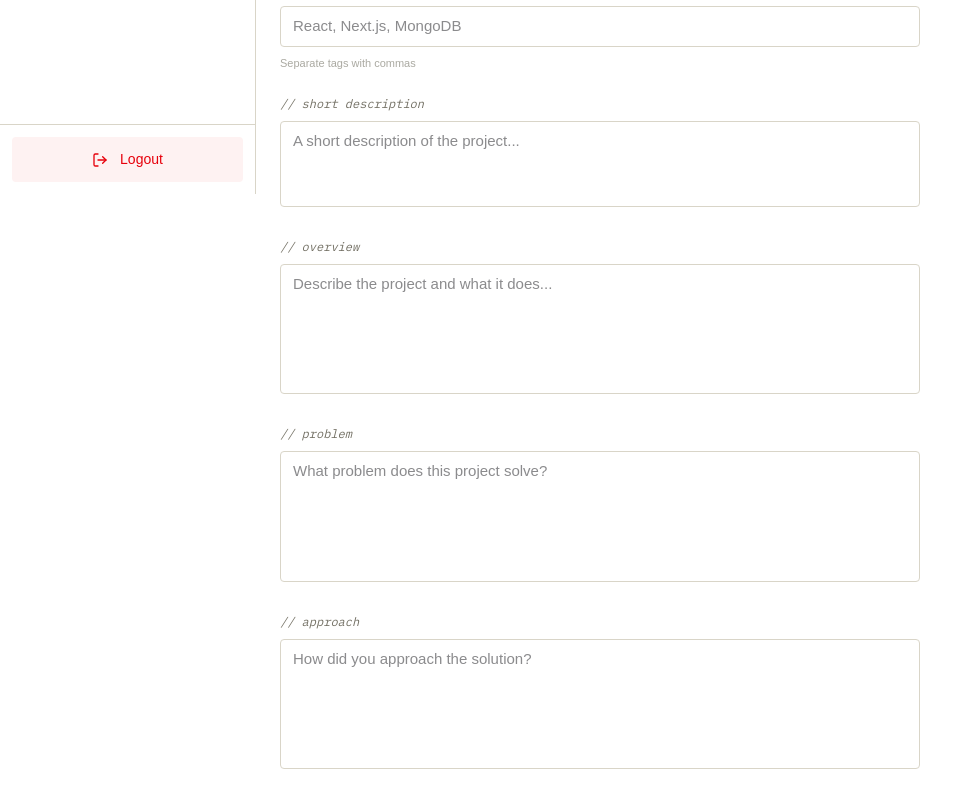
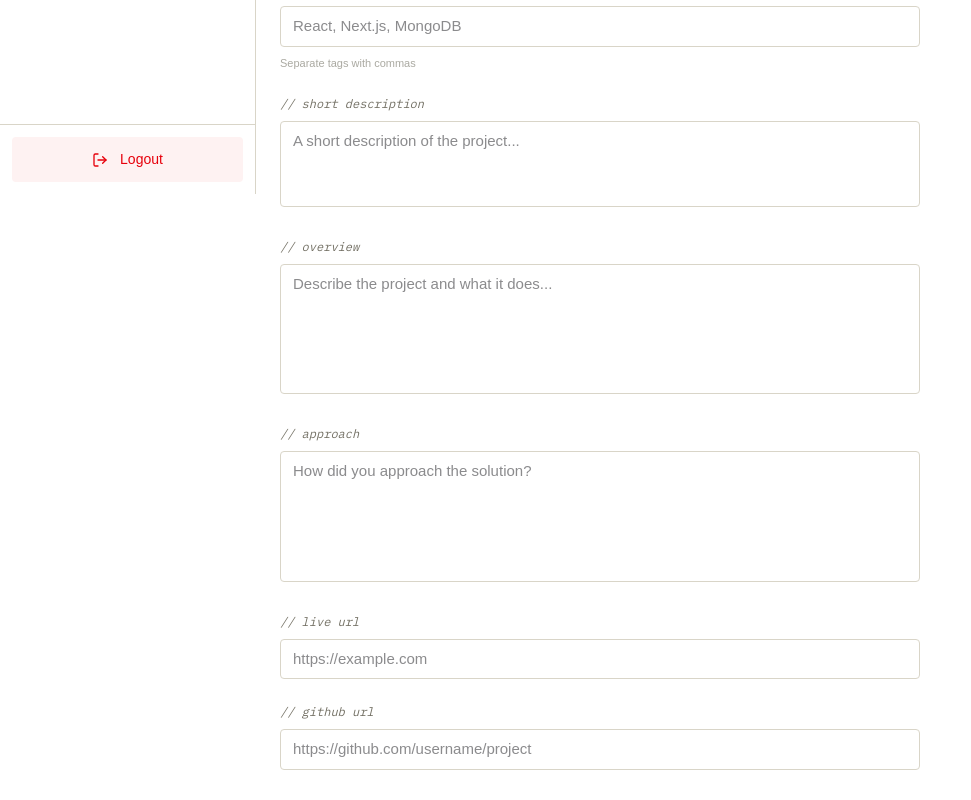
Before and after one commit to dev-nirob1/portfolio-nextjs, a Next.js app: page /admin/projects/new in a window 1280 px wide. Shown: the part 606-1406 px from the top of the page, without its empty margins (0-971 px from the left). Built offline with nearby package versions, Linux system fonts and the light colour scheme; no server answers.

Commit message:
project api update and connect project api in dashboard projects page

```diff
--- a/src/app/admin/projects/new/page.js
+++ b/src/app/admin/projects/new/page.js
@@ -24,8 +24,9 @@ const NewProjectPage = () => {
     tags: "",
     shortDescription: "",
     overview: "",
-    problem: "",
     approach: "",
+    liveUrl: "",
+    githubUrl: "",
     status: "draft",
     category: "",
     featured: false,
@@ -196,20 +197,6 @@ const NewProjectPage = () => {
             />
           </div>
 
-          {/* Problem */}
-          <div>
-            <Label htmlFor="problem">problem</Label>
-
-            <Textarea
-              id="problem"
-              name="problem"
-              rows={5}
-              value={formData.problem}
-              onChange={handleChange}
-              placeholder="What problem does this project solve?"
-            />
-          </div>
-
           {/* Approach */}
           <div>
             <Label htmlFor="approach">approach</Label>
@@ -223,7 +210,33 @@ const NewProjectPage = () => {
               placeholder="How did you approach the solution?"
             />
           </div>
+          {/* Live URL */}
+          <div>
+            <Label htmlFor="liveUrl">live url</Label>
+            <Input
+              id="liveUrl"
+              type="url"
+              name="liveUrl"
+              value={formData.liveUrl}
+              onChange={handleChange}
+              placeholder="https://example.com"
+            />
+          </div>
+
+          {/* GitHub URL */}
+          <div>
+            <Label htmlFor="githubUrl">github url</Label>
+            <Input
+              id="githubUrl"
+              type="url"
+              name="githubUrl"
+              value={formData.githubUrl}
+              onChange={handleChange}
+              placeholder="https://github.com/username/project"
+            />
+          </div>
         </div>
+
 
         {/* Sidebar */}
         <div className="lg:col-span-1">
--- a/src/app/admin/projects/page.js
+++ b/src/app/admin/projects/page.js
@@ -1,65 +1,63 @@
+"use client";
+
+import { useEffect, useState } from "react";
 import Link from "next/link";
 import { FiEdit2, FiTrash2 } from "react-icons/fi";
-
-import Heading from "@/app/components/ui/Heading";
-import Button from "@/app/components/ui/Button";
-
-const projects = [
-  { id: 1, title: "BoxDrop", category: "full-stack", status: "published" },
-  { id: 2, title: "Aurex Chronograph", category: "landing page", status: "draft" },
-  {
-    id: 3,
-    title: "Merchant SaaS Platform",
-    category: "full-stack",
-    status: "published",
-  },
-];
+import axios from "axios";
 
 const ProjectsPage = () => {
+  const [projects, setProjects] = useState([]);
+  const [loading, setLoading] = useState(true);
+
+  const fetchProjects = async () => {
+    try {
+      const res = await axios.get("/api/projects");
+      setProjects(res.data);
+    } catch (err) {
+      console.error(err);
+    } finally {
+      setLoading(false);
+    }
+  };
+
+  useEffect(() => {
+    fetchProjects();
+  }, []);
+
+  if (loading) {
+    return <p className="text-[14px] text-slate">Loading...</p>;
+  }
+
   return (
     <div>
       <div className="flex items-center justify-between mb-8">
-        <Heading as="h3">
-          All Projects
-        </Heading>
-
-        <Link href="/admin/projects/new">
-          <Button type="button">
+        <h1 className="font-display text-[1.6rem] text-ink">All Projects</h1>
+        <Link
+          href="/admin/projects/new"
+          className="text-[14px] font-medium px-4 py-2.5 rounded-sm bg-ink text-background hover:bg-primary transition-colors"
+        >
           + Add Project
-          </Button>
         </Link>
       </div>
 
+      {projects.length === 0 ? (
+        <p className="text-[14px] text-slate">No projects yet.</p>
+      ) : (
         <div className="border border-line rounded-sm overflow-hidden">
           <table className="w-full text-left">
             <thead>
               <tr className="bg-surface border-b border-line">
-              <th className="text-[12px] font-medium text-slate px-4 py-3">
-                Title
-              </th>
-              <th className="text-[12px] font-medium text-slate px-4 py-3">
-                Category
-              </th>
-              <th className="text-[12px] font-medium text-slate px-4 py-3">
-                Status
-              </th>
-              <th className="text-[12px] font-medium text-slate px-4 py-3 text-right">
-                Actions
-              </th>
+                <th className="text-[12px] font-medium text-slate px-4 py-3">Title</th>
+                <th className="text-[12px] font-medium text-slate px-4 py-3">Category</th>
+                <th className="text-[12px] font-medium text-slate px-4 py-3">Status</th>
+                <th className="text-[12px] font-medium text-slate px-4 py-3 text-right">Actions</th>
               </tr>
             </thead>
-
             <tbody className="divide-y divide-line">
               {projects.map((project) => (
-              <tr key={project.id}>
-                <td className="px-4 py-3.5 text-[14px] text-ink">
-                  {project.title}
-                </td>
-
-                <td className="px-4 py-3.5 text-[13px] text-slate">
-                  {project.category}
-                </td>
-
+                <tr key={project._id}>
+                  <td className="px-4 py-3.5 text-[14px] text-ink">{project.title}</td>
+                  <td className="px-4 py-3.5 text-[13px] text-slate">{project.category}</td>
                   <td className="px-4 py-3.5">
                     <select
                       defaultValue={project.status}
@@ -67,23 +65,17 @@ const ProjectsPage = () => {
                     >
                       <option value="draft">Draft</option>
                       <option value="published">Published</option>
-                    <option value="archived">Archived</option>
                     </select>
                   </td>
-
                   <td className="px-4 py-3.5">
                     <div className="flex items-center justify-end gap-2">
-                    <button
-                      type="button"
-                      className="p-2 rounded-sm border border-line text-slate hover:border-ink hover:text-ink transition-colors cursor-pointer"
+                      <Link
+                        href={`/admin/projects/${project._id}/edit`}
+                        className="p-2 rounded-sm border border-line text-slate hover:border-ink hover:text-ink transition-colors"
                       >
                         <FiEdit2 size={14} />
-                    </button>
-
-                    <button
-                      type="button"
-                      className="p-2 rounded-sm border border-line text-slate hover:border-primary hover:text-primary transition-colors cursor-pointer"
-                    >
+                      </Link>
+                      <button className="p-2 rounded-sm border border-line text-slate hover:border-primary hover:text-primary transition-colors cursor-pointer">
                         <FiTrash2 size={14} />
                       </button>
                     </div>
@@ -93,6 +85,7 @@ const ProjectsPage = () => {
             </tbody>
           </table>
         </div>
+      )}
     </div>
   );
 };
--- a/src/app/api/projects/route.js
+++ b/src/app/api/projects/route.js
@@ -1,10 +1,20 @@
 import { verifyToken } from "@/lib/auth";
 import clientPromise from "@/lib/mongodb";
 
-export async function GET() {
+export async function GET(request) {
+  const { searchParams } = new URL(request.url);
+  const status = searchParams.get("status");
+  const category = searchParams.get("category");
+  const featured = searchParams.get("featured");
+
+  const filter = {};
+  if (status) filter.status = status;
+  if (category) filter.category = category;
+  if (featured) filter.featured = featured === "true";
+
   const client = await clientPromise;
   const db = client.db("portfolio");
-  const projects = await db.collection("projects").find({}).toArray();
+  const projects = await db.collection("projects").find(filter).toArray();
 
   return Response.json(projects);
 }
```
Lines whose indentation alone changed are shown as unchanged.
